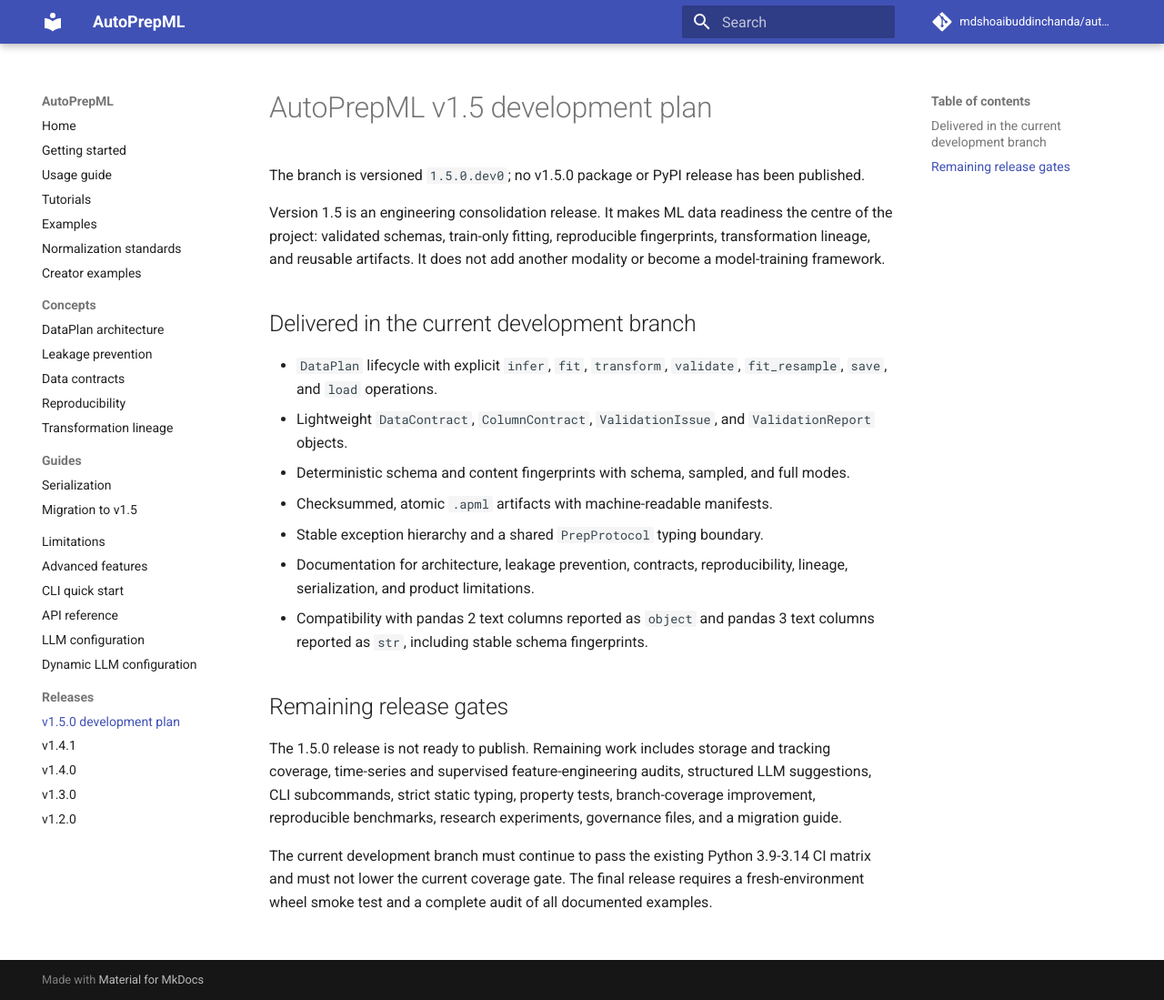
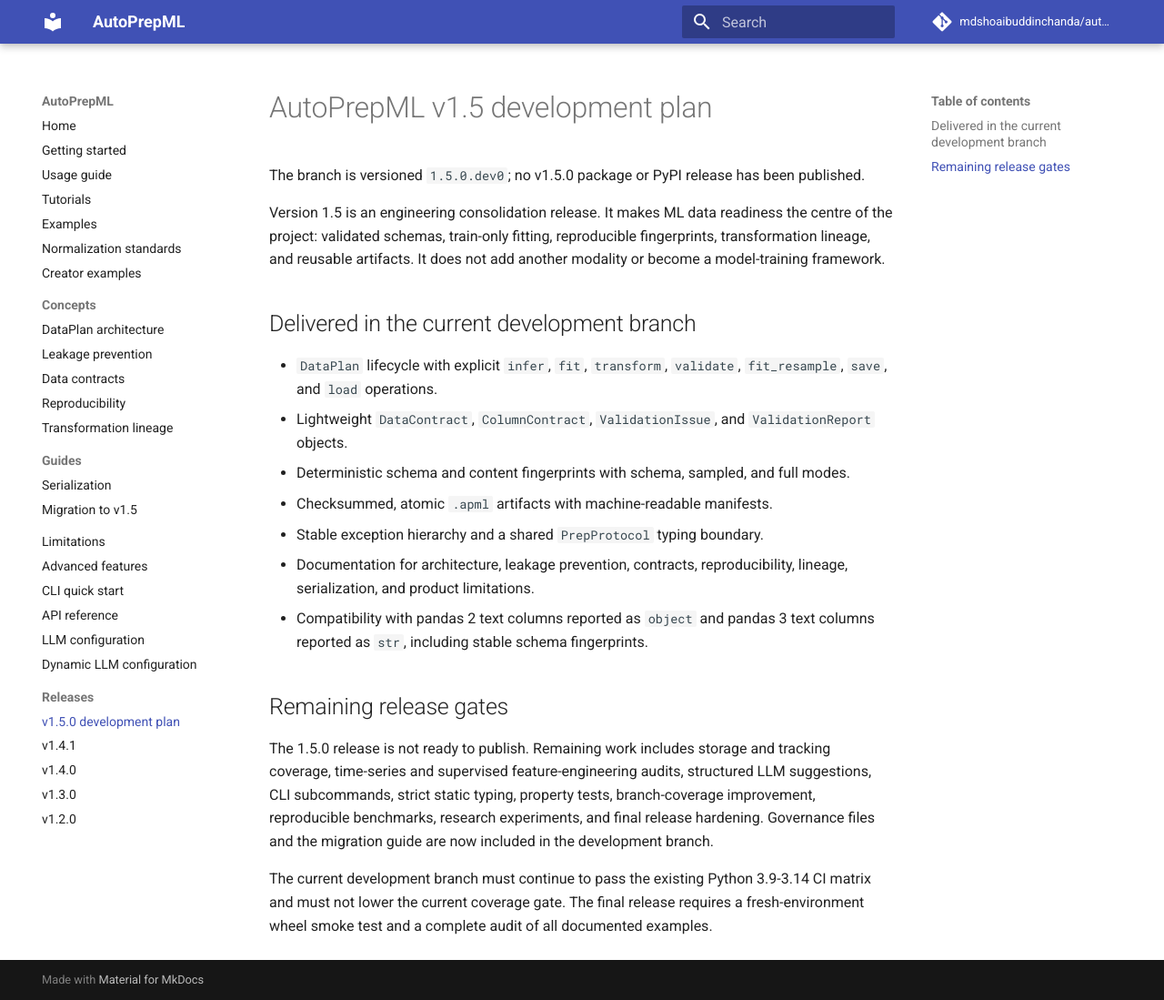
Before and after one commit to mdshoaibuddinchanda/autoprepml, an MkDocs documentation site: the page built from docs/releases/RELEASE_v1.5.0.md, in a window 1280 px wide and 1099 px high. Shown: the whole window at 91% size. Built offline with MkDocs 1.6.1 and Material for MkDocs 9.7.7, drawn with Linux system fonts in a browser that asks for light colours; comment, search, counter and statistics services are not loaded.

Commit message:
docs: refresh v1.5 release gate status

```diff
--- a/docs/releases/RELEASE_v1.5.0.md
+++ b/docs/releases/RELEASE_v1.5.0.md
@@ -29,7 +29,8 @@ The 1.5.0 release is not ready to publish. Remaining work includes storage and
 tracking coverage, time-series and supervised feature-engineering audits,
 structured LLM suggestions, CLI subcommands, strict static typing, property
 tests, branch-coverage improvement, reproducible benchmarks, research
-experiments, governance files, and a migration guide.
+experiments, and final release hardening. Governance files and the migration
+guide are now included in the development branch.
 
 The current development branch must continue to pass the existing Python
 3.9-3.14 CI matrix and must not lower the current coverage gate. The final
```
